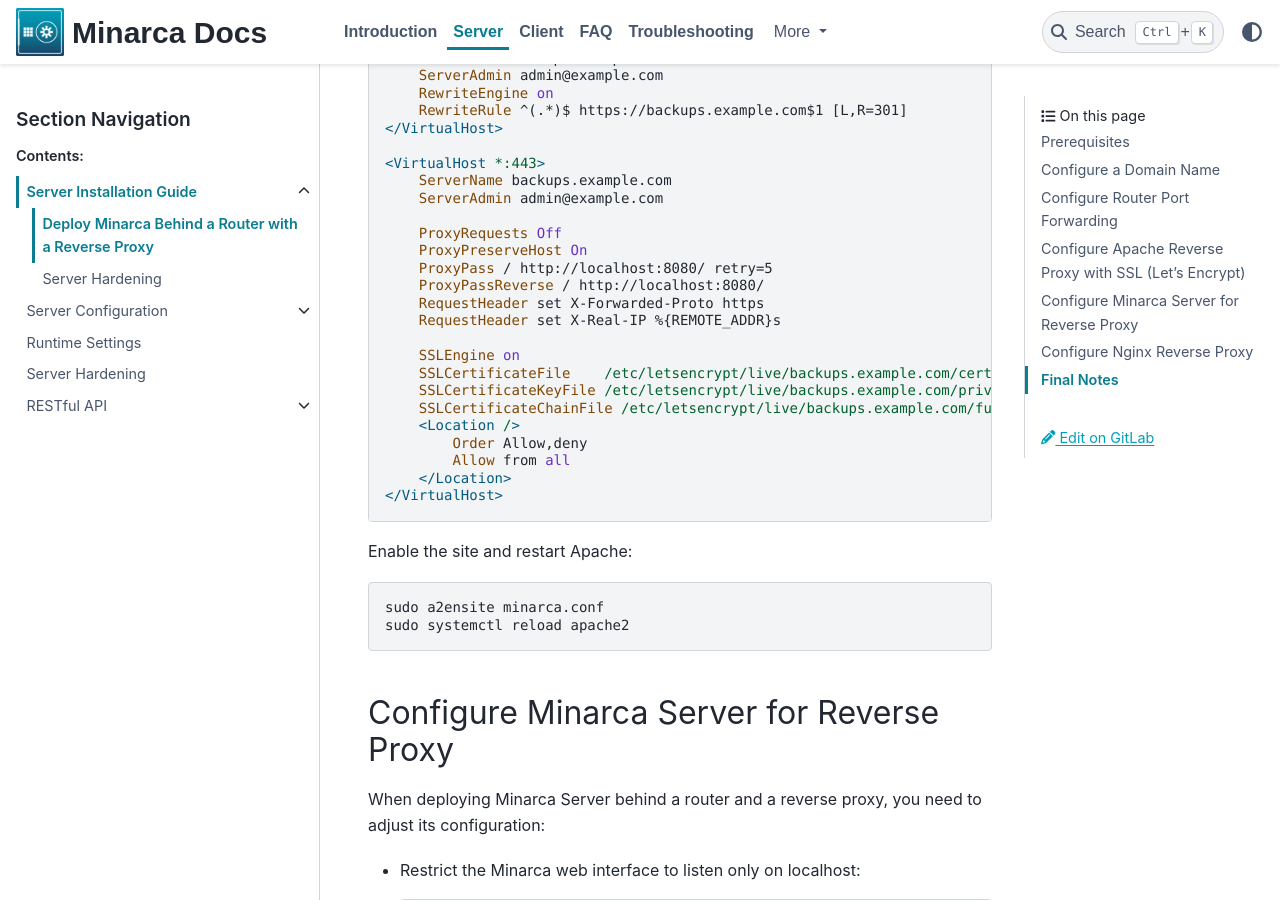
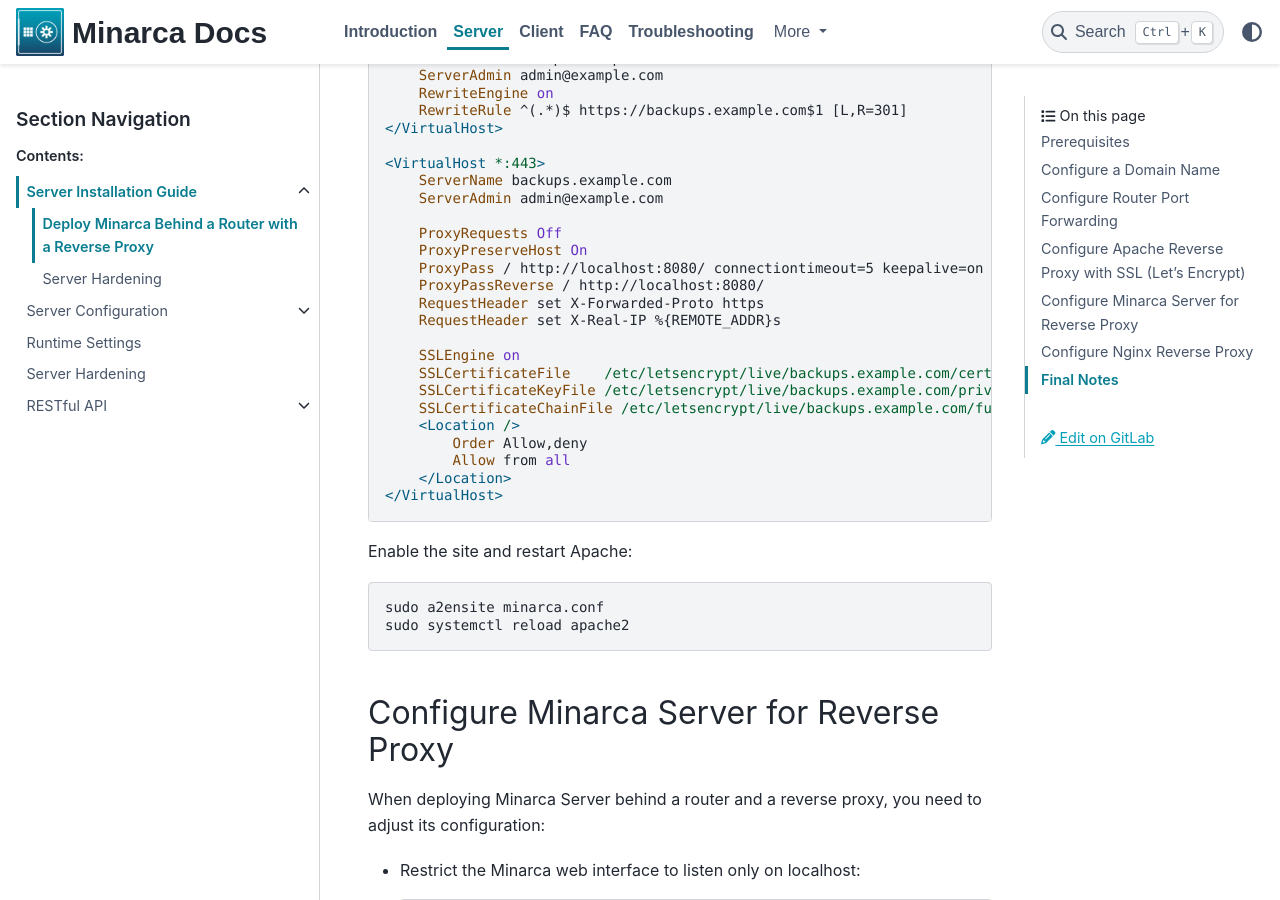
Before and after one commit to ikus060/minarca, a Sphinx documentation site: the page built from doc/networking.md, in a window 1280 px wide and 900 px high, scrolled down 2571 px. Built offline with Sphinx 7.4.7 and the PyData theme 0.15.4, drawn with Linux system fonts in a browser that asks for light colours; pages that are not in the unit, such as notebooks, are missing from menus; the version number could not be read and is left out.

Commit message:
Update recommended reverse proxy configuration
Signed-off-by: Patrik Dufresne <patrik@ikus-soft.com>

```diff
--- a/doc/networking.md
+++ b/doc/networking.md
@@ -68,7 +68,7 @@
 
     ProxyRequests Off
     ProxyPreserveHost On
-    ProxyPass / http://localhost:8080/ retry=5
+    ProxyPass / http://localhost:8080/ connectiontimeout=5 keepalive=on
     ProxyPassReverse / http://localhost:8080/
     RequestHeader set X-Forwarded-Proto https
     RequestHeader set X-Real-IP %{REMOTE_ADDR}s
```
